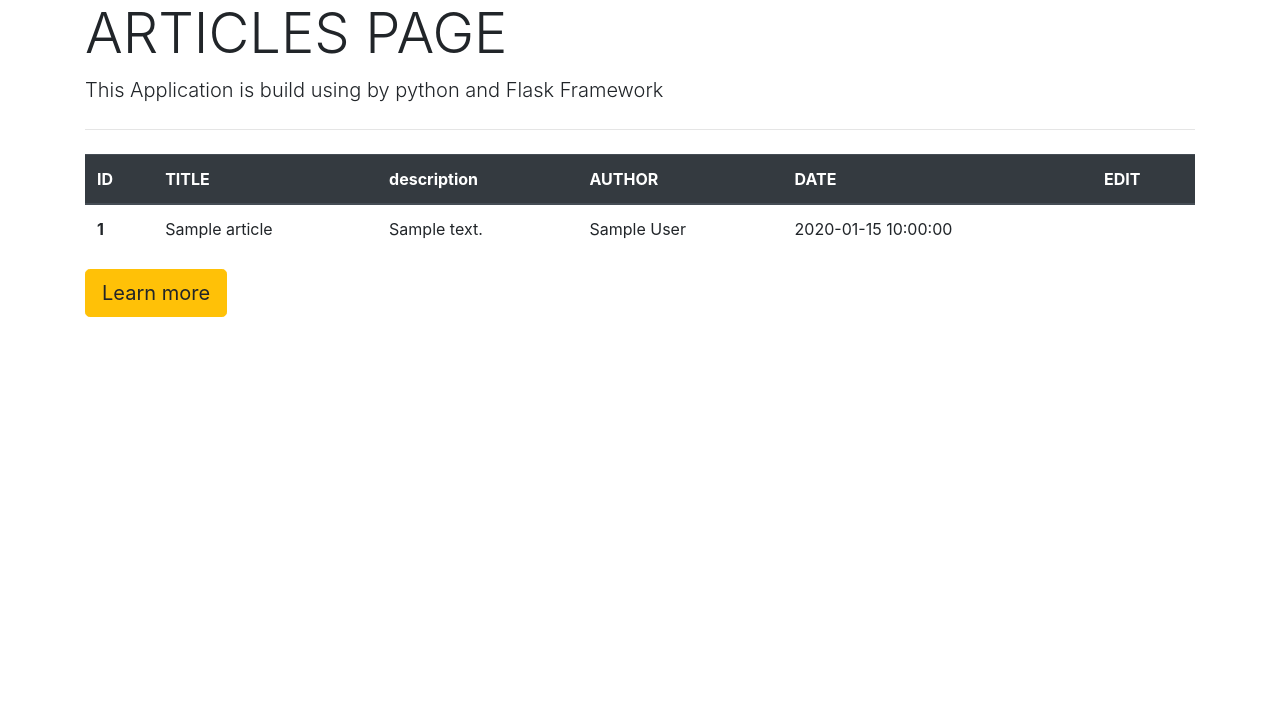
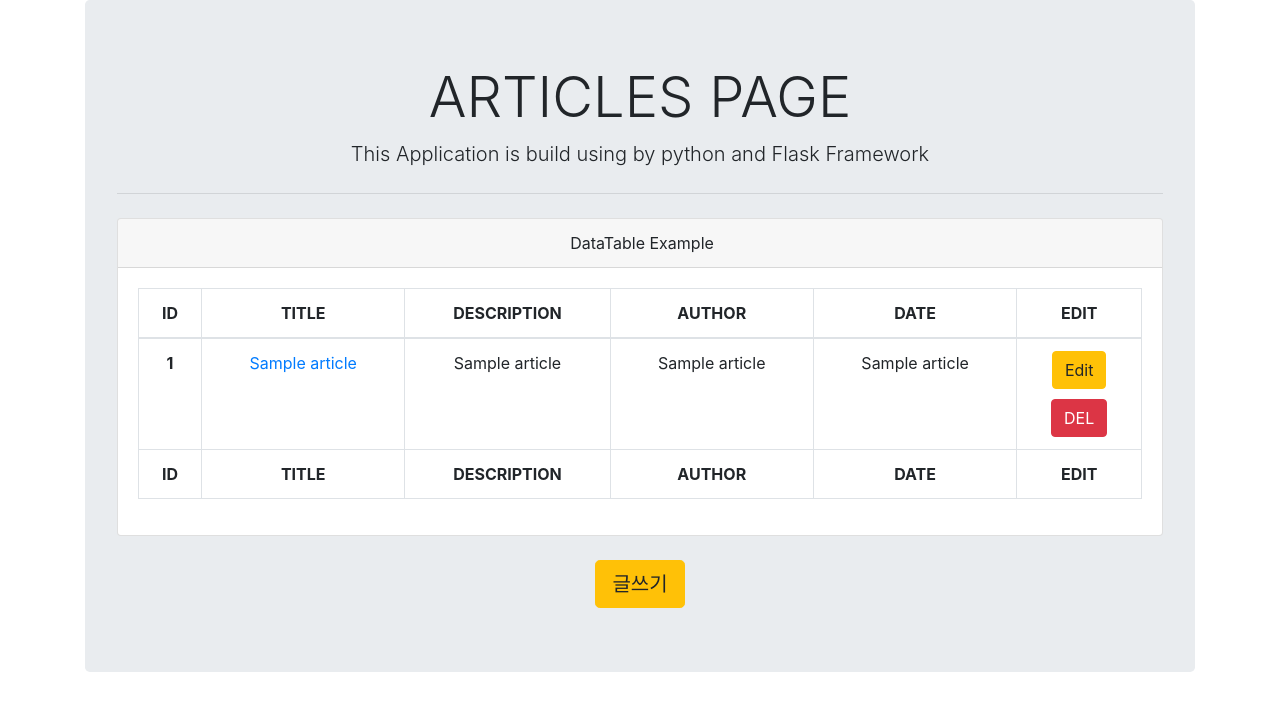
Before and after one commit to JiHui-Cheon/flask_web_practice, a Flask app: template templates/articles.html in a window 1280 px wide. Shown: the part 56-767 px from the top of the page. Run offline with Flask 2, Linux system fonts and the light colour scheme; the template is opened without the code that fills it: most values are stand-ins (such as "Sample title", 1, 10 or a date in 2020); some libraries are stand-ins or nearby versions.

Commit message:
first_practice

```diff
--- a/templates/articles.html
+++ b/templates/articles.html
@@ -1,37 +1,61 @@
 {% extends "layouts.html" %}
 {% block body %}
-
+    <div class="jumbotron text-center">
     <h1 class="display-4">ARTICLES PAGE</h1>
     <p class="lead">This Application is build using by python and Flask Framework</p>
     <hr class="my-4">
-
-
-<table class="table" style="width:100% ">
-  <thead class="thead-dark">
+      <div class="card mb-4">
+        <div class="card-header">
+            <i class="fas fa-table mr-1"></i>
+            DataTable Example
+        </div>
+        <div class="card-body">
+            <div class="table-responsive">
+                <table class="table table-bordered" id="dataTable" width="100%" cellspacing="0">
+                    <thead>
                         <tr>
-    <th scope="col">ID</th>
-    <th scope="col">TITLE</th>
-    <th scope="col">description</th>
-    <th scope="col">AUTHOR</th>
-    <th scope="col" >DATE</th>
-    <th scope="col" >EDIT</th>
+                            <th>ID</th>
+                            <th>TITLE</th>
+                            <th>DESCRIPTION</th>
+                            <th>AUTHOR</th>
+                            <th>DATE</th>
+                            <th>EDIT</th>
                         </tr>
                     </thead>
+                    <tfoot>
+                        <tr>
+                            <th>ID</th>
+                            <th>TITLE</th>
+                            <th>DESCRIPTION</th>
+                            <th>AUTHOR</th>
+                            <th>DATE</th>
+                            <th>EDIT</th>
+                        </tr>
+                    </tfoot>
                     <tbody>
                       {% for article in articles %}
                         <tr>
-      <th scope="col" >{{article['id']}}</th>
-      <td>{{article['title']}}</td>
-      <td>{{article['body']}}</td>
-      <td>{{article['author']}}</td>
-      <td>{{article['create_date']}}</td>
+                          <th scope="row">{{ article[0] }}</th>
+                          <td><a href="/article/{{article[0]}}">{{ article[1] }}</a></td>
+                          <td>{{ article[2] }}</td>
+                          <td>{{ article[3] }}</td>
+                          <td>{{ article[4] }}</td>
+                          <td>
+                            <button type="button" class="btn btn-warning">Edit</button>
+                            <form action="/delete/{{article[0]}}" style="margin-top: 10%;" method="POST" onsubmit="return confirm('정말 삭제하시겠습니까?')">
+                              <button type="submit" class="btn btn-danger">DEL</button>
+                            </form>
+                          </td>
+
+
+
                         </tr>
                     {% endfor %}
-
-
                       </tbody>
-
-
                     </table>
-<a class="btn btn-warning btn-lg" href="#" role="button">Learn more</a>
+                    </div>
+                    </div>
+                    </div>
+    <a class="btn btn-warning btn-lg" href="/add_articles" role="button">글쓰기</a>
+  </div>
 {% endblock %}
```
Lines whose indentation alone changed are shown as unchanged.
